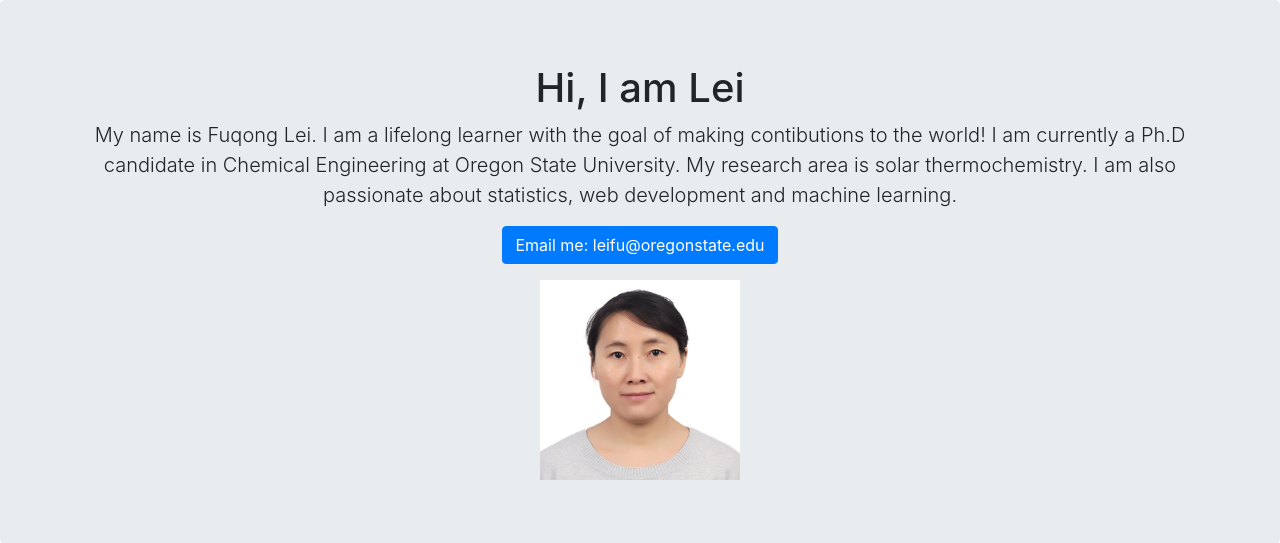
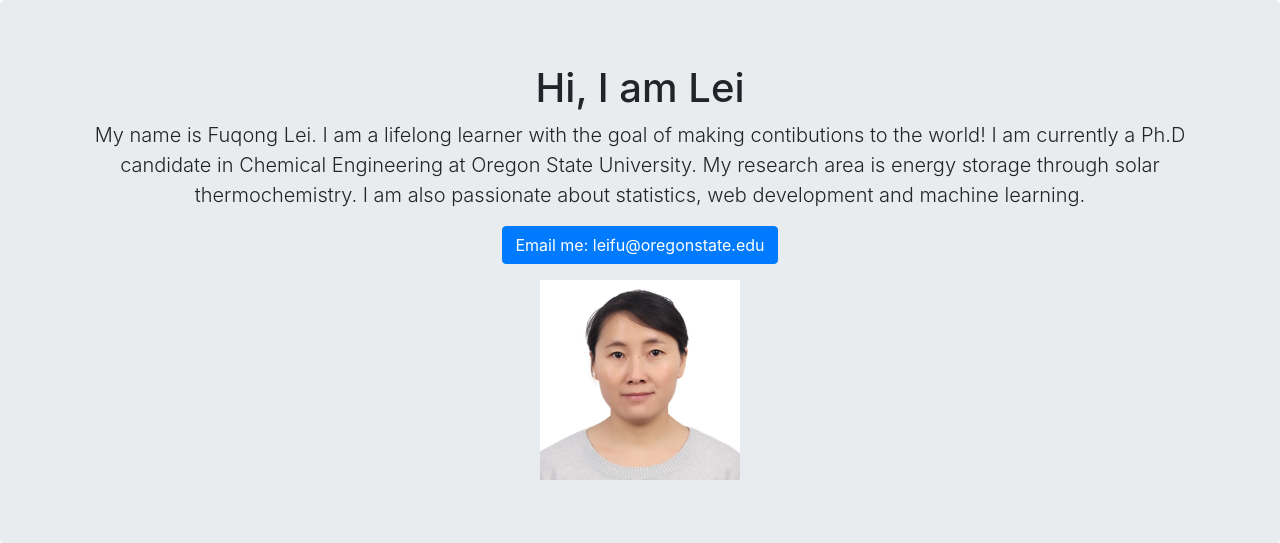
Before and after one commit to CarolMLGO/my_portfolio, a Django app: page / in a window 1280 px wide. Shown: the part 56-599 px from the top of the page. Run offline with Django 3.2, Linux system fonts and the light colour scheme; data that the repository does not hold is empty; some libraries are stand-ins or nearby versions.

Commit message:
brief edit

```diff
--- a/jobs/templates/jobs/home.html
+++ b/jobs/templates/jobs/home.html
@@ -37,7 +37,7 @@
     <section class="jumbotron text-center">
       <div class="container">
         <h1 class="jumbotron-heading">Hi, I am Lei</h1>
-        <p class="lead">My name is Fuqong Lei. I am a lifelong learner with the goal of making contibutions to the world! I am currently a Ph.D candidate in Chemical Engineering at Oregon State University. My research area is solar thermochemistry. I am also passionate about statistics, web development and machine learning.
+        <p class="lead">My name is Fuqong Lei. I am a lifelong learner with the goal of making contibutions to the world! I am currently a Ph.D candidate in Chemical Engineering at Oregon State University. My research area is energy storage through solar thermochemistry. I am also passionate about statistics, web development and machine learning.
         </p>
         <p>
           <a href="mailto:leifu@oregonstate.edu" class="btn btn-primary shelf-cta" target="_blank">Email me: leifu@oregonstate.edu</a>
```
